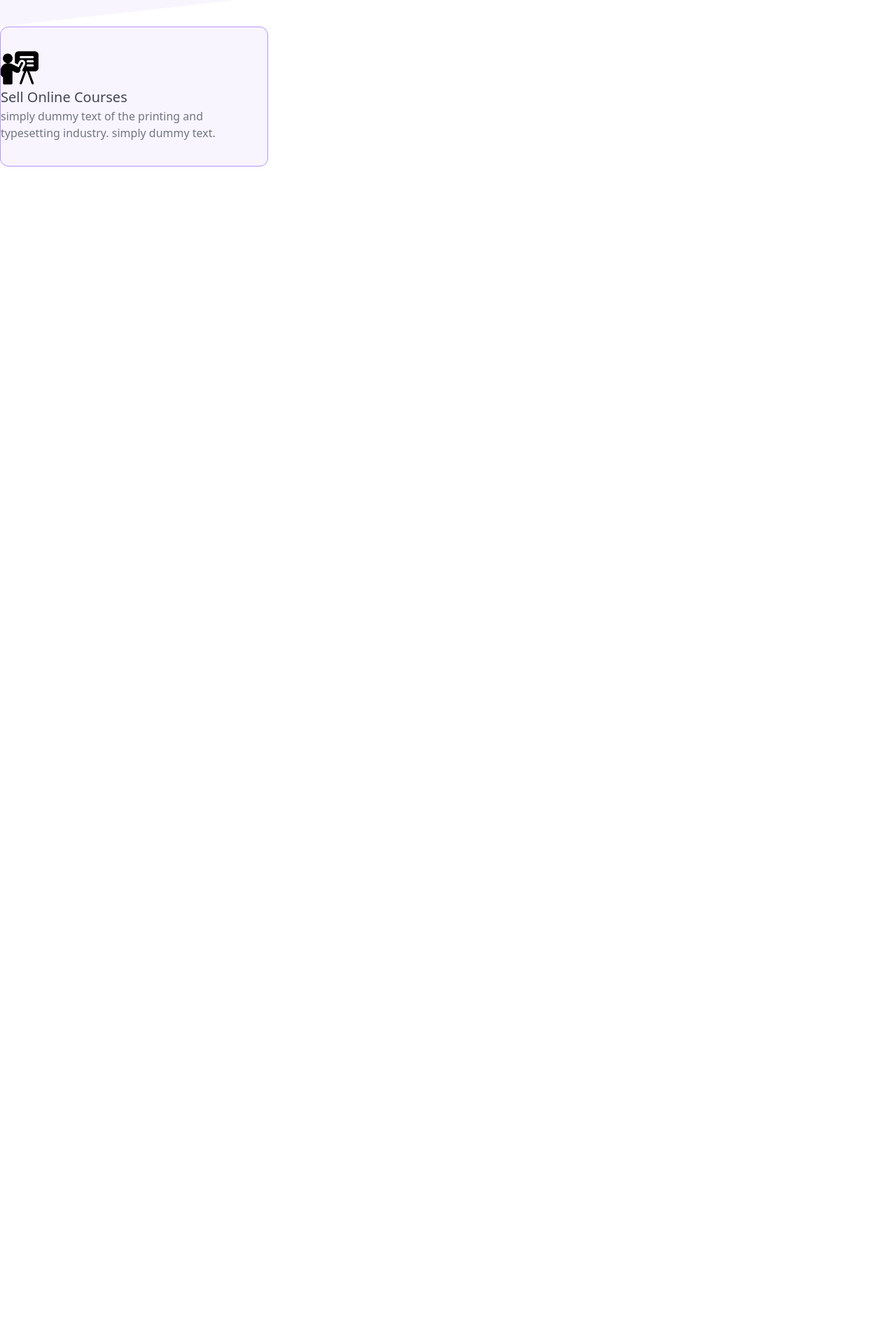
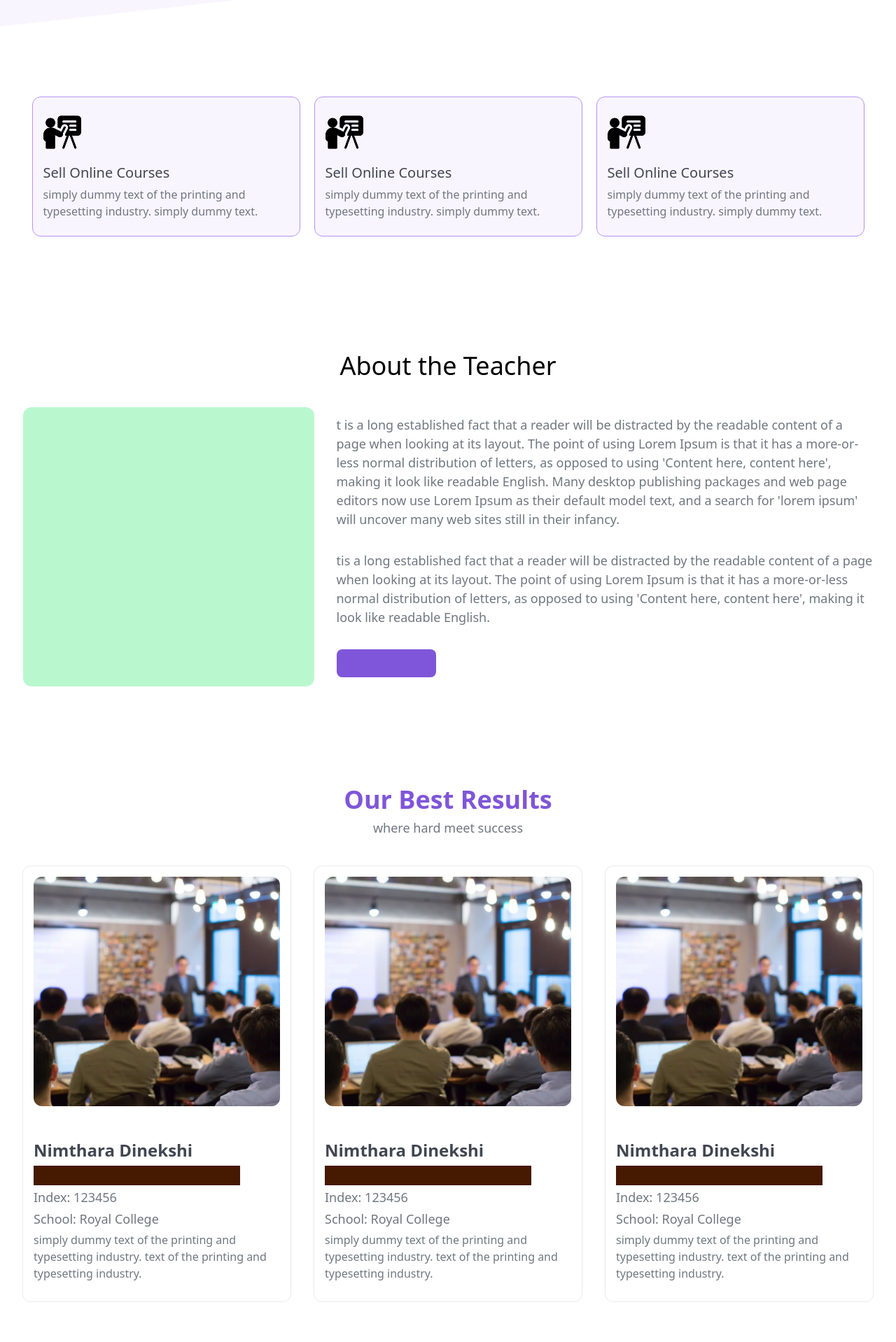
Before and after one commit to gomes-milindu/Combined_Mathematics_Frontend, a React (Vite) app: page / in a window 1280 px wide. Shown: the part 762-2680 px from the top of the page at 70% size. Before the commit the page ends 1000 px from the top, so only its background shows below. Built offline with nearby package versions, Linux system fonts and the light colour scheme.

Commit message:
created about teacher , best student sections

```diff
--- a/src/App.jsx
+++ b/src/App.jsx
@@ -5,6 +5,15 @@ import HeroText from './components/HomePage/HeroText'
 import GlassBox from './components/HomePage/GlassBox'
 import Card from './components/HomePage/Card'
 import GridLayout from './components/layout/GridLayout'
+import CardSection from './sections/HomePage/cardSection'
+import Topic from './components/HomePage/Topic'
+import ResultCard from './components/HomePage/ResultCard'
+import ResultCardSection from './sections/HomePage/ResultCardSection'
+import image from "../src/assets/image.png"
+import JoinClass from './components/HomePage/JoinClass'
+import JoinClassSection from './sections/HomePage/JoinClassSection'
+import AboutTeacher from './sections/HomePage/AboutTeacher'
+
 
 function App() {
 
@@ -15,7 +24,15 @@ function App() {
       <Header />
       <HeroText />
       <GlassBox />
-      <Card />
+
+      <CardSection/>
+      <AboutTeacher />
+      <ResultCardSection />
+
+
+      <JoinClassSection/>
+
+
     </>
   )
 }
--- a/src/components/HomePage/Card.jsx
+++ b/src/components/HomePage/Card.jsx
@@ -2,9 +2,11 @@ import icon from '../../assets/Hero/icon.png'
 
 function Card(){
     return(
-        <div className="w-[383px] h-[200px] bg-[#F9F5FF] border rounded-xl border-[#B692F6] flex flex-col justify-center items-start">
-            <div className="w-[54px] h-[54px] bg-cover bg-no-repeat" style={{backgroundImage: `url(${icon})`}}></div>
-            <div className="w-[351px] h-[82px]">
+        <div className="w-[383px] h-[200px] bg-[#F9F5FF] border rounded-xl border-[#B692F6] flex flex-col justify-center items-center gap-4">
+            <div className="w-[351px]">
+                <div className="w-[54px] h-[54px] bg-cover bg-no-repeat" style={{backgroundImage: `url(${icon})`}}></div>
+            </div>
+            <div className="w-[351px] h-[82px] flex flex-col gap-1">
                 <div className="text-[20px] font-[600px] text-[#414651]">Sell Online Courses</div>
                 <div className="text-[16px] font-[400px] text-[#717680]">simply dummy text of the printing and typesetting industry. simply dummy text.</div>
             </div>
--- /dev/null
+++ b/src/components/HomePage/JoinClass.jsx
@@ -0,0 +1,18 @@
+import icon from '../../assets/Hero/icon.png'
+
+function JoinClass(){
+    return(
+        <div className="w-[312px] h-[98px] bg-white flex border rounded-xl border-[#B692F6]">
+            <div className="w-full flex flex-row justify-center items-center gap-6">
+                <div className="h-[74px] w-[74px] bg-no-repeat bg-center" style={{backgroundImage: `url(${icon})`}}></div>
+                <div className="h-[74px] w-44">
+                    <div className="text-[18px] font-semibold text-[#414651]">Online Class</div>
+                    <div className="text-[14px] font-normal text-[#717680]">Monday 8pm - 10pm</div>
+                    <div className="text-[14px] font-normal text-[#717680]">Via Zoom</div>
+                </div>
+            </div>
+        </div>
+    )
+}
+
+export default JoinClass
--- /dev/null
+++ b/src/components/HomePage/ResultCard.jsx
@@ -0,0 +1,18 @@
+import he from "../../assets/Hero/hee.jpg"
+
+function ResultCard(){
+    return(
+        <div className="w-[384px] h-[624px] bg-white border border-[#E9EAEB] rounded-xl flex flex-col justify-center items-center gap-8">
+            <div className="w-[352px] h-[328px] rounded-xl bg-red-200 bg-cover bg-center" style={{backgroundImage: `url(${he})`}}></div>
+            <div className="w-[352px] h-[232px] flex flex-col justify-center gap-1">
+                <div className="text-[24px] font-semibold text-[#414651]">Nimthara Dinekshi</div>
+                <div className="w-[295px] h-7 bg-amber-950"></div>
+                <div className="text-[18px] font-normal text-[#717680]">Index: 123456</div>
+                <div className="text-[18px] font-normal text-[#717680]">School: Royal College</div>
+                <div className="ext-[18px] font-normal text-[#717680]">simply dummy text of the printing and typesetting industry. text of the printing and typesetting industry.</div>
+            </div>
+        </div>
+    )
+}
+
+export default ResultCard
--- /dev/null
+++ b/src/components/HomePage/Topic.jsx
@@ -0,0 +1,10 @@
+function Topic(){
+    return(
+        <div className="w-fit h-fit  flex flex-col justify-center items-center">
+            <div className="text-[36px] font-semibold text-[#7F56D9]">Our Best Results</div>
+            <div className="text-[18px] font-normal text-[#717680]">where hard meet success</div>
+        </div>
+    )
+}
+
+export default Topic
--- /dev/null
+++ b/src/sections/HomePage/AboutTeacher.jsx
@@ -0,0 +1,19 @@
+const AboutTeacher = () => {
+  return (
+    <section className="w-full h-[600px] flex justify-center items-center">
+            <div className="w-[1208px] h-[475px] flex flex-col justify-center items-center gap-8">
+                <div className="text-[36px]">About the Teacher</div>
+                <div className="flex flex-row justify-center items-center gap-8">
+                    <div className="w-[416px] h-[399px] bg-green-200 rounded-xl"></div>
+                    <div className="w-[767px] h-[374px]  flex flex-col  gap-8">
+                        <div className="text-[18px] text-[#717680]">t is a long established fact that a reader will be distracted by the readable content of a page when looking at its layout. The point of using Lorem Ipsum is that it has a more-or-less normal distribution of letters, as opposed to using 'Content here, content here', making it look like readable English. Many desktop publishing packages and web page editors now use Lorem Ipsum as their default model text, and a search for 'lorem ipsum' will uncover many web sites still in their infancy.</div>
+                        <div className="text-[18px] text-[#717680] mt-10"> tis a long established fact that a reader will be distracted by the readable content of a page when looking at its layout. The point of using Lorem Ipsum is that it has a more-or-less normal distribution of letters, as opposed to using 'Content here, content here', making it look like readable English.</div>
+                        <div className="w-[142px] h-11 bg-[#7F56D9] rounded-lg"></div>
+                    </div>
+                </div>
+            </div>
+    </section>
+  );
+};
+
+export default AboutTeacher;
--- /dev/null
+++ b/src/sections/HomePage/CardSection.jsx
@@ -0,0 +1,17 @@
+import Card from "../../components/HomePage/Card"
+
+function CardSection(){
+    return(
+
+        <section className='w-full h-[400px] flex justify-center items-center '>
+          <div className="w-fit h-fit flex flex-row justify-center items-center gap-5">
+            <Card />
+            <Card/>
+            <Card />
+          </div>
+        </section>
+
+    )
+}
+
+export default CardSection
--- /dev/null
+++ b/src/sections/HomePage/JoinClassSection.jsx
@@ -0,0 +1,35 @@
+import image from '../../assets/image.png'
+import JoinClass from '../../components/HomePage/JoinClass'
+
+function JoinClassSection(){
+    return(
+        <section className='w-full h-[600px]'>
+        <div className='w-full h-full bg-purple-500 bg-cover bg-center bg-no-repeat' style={{backgroundImage: `url(${image})`}}>
+          <div className="w-full h-[600px] bg-[#8A38F5] opacity-35 absolute z-5"></div>
+          <div className="w-full h-full   flex justify-center items-center">
+            <div className="w-[1000px] h-[450px] absolute z-10 flex flex-col justify-start gap-[110px]">
+               <div className='flex flex-col gap-8'>
+                 <div className='flex flex-col'>
+                   <div className="text-[48px] font-semibold text-[#53389E]">Join Our Classes &</div>
+                   <div className="text-[60px] font-medium text-[#000000]">Start Learning Today</div>
+                 </div>
+                 <div className="w-[134px] h-11 bg-purple-500"></div>
+               </div>
+
+               <div className="flex flex-row gap-8">
+                    <JoinClass/>
+                    <JoinClass/>
+                    <JoinClass/>
+               </div>
+            </div>
+          </div>
+
+
+        </div>
+
+      </section>
+    )
+}
+
+
+export default JoinClassSection
--- /dev/null
+++ b/src/sections/HomePage/ResultCardSection.jsx
@@ -0,0 +1,17 @@
+import ResultCard from "../../components/HomePage/ResultCard"
+import Topic from "../../components/HomePage/Topic"
+
+function ResultCardSection(){
+    return(
+        <section className='w-full h-[900px] flex flex-col justify-center items-center gap-10'>
+            <Topic/>
+            <div className="flex flex-row gap-8">
+            <ResultCard />
+            <ResultCard />
+            <ResultCard />
+            </div>
+        </section>
+    )
+}
+
+export default ResultCardSection
```
Also changed, not shown: src/assets/image.png (added), src/pages/HomePage.jsx (added).
